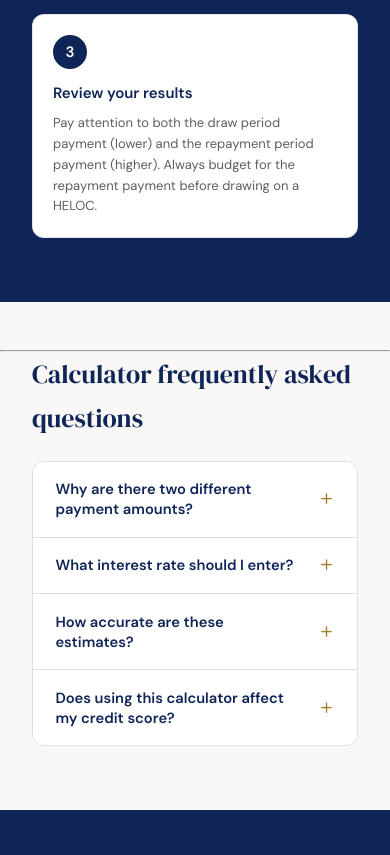
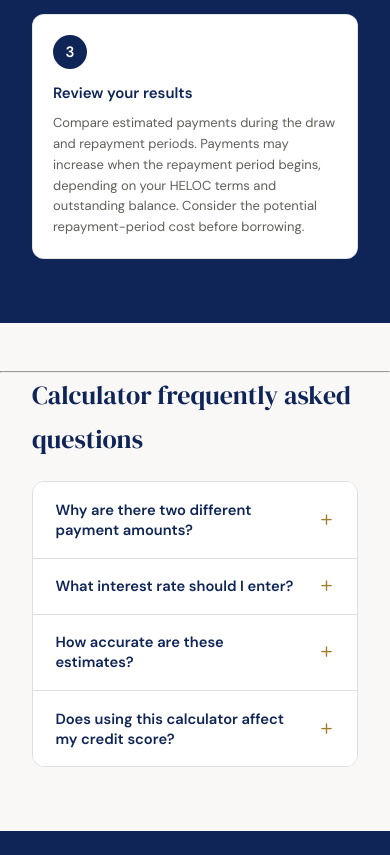
Before and after one commit to onelukey/myhelocrates-site, a plain HTML site: page heloc-calculator/index.html in a window 390 px wide. Shown: the part 2211-3066 px from the top of the page. Drawn offline with Linux system fonts and the light colour scheme.

Commit message:
MHR-003I.36B.8B.1: Clarify HELOC repayment wording
Clarify draw-period and repayment-period payment guidance. Remove repetitive wording and avoid implying that repayment payments always increase. Verified on desktop and mobile.

```diff
--- a/heloc-calculator/index.html
+++ b/heloc-calculator/index.html
@@ -220,7 +220,7 @@
       <div class="how-card">
         <div class="how-num">3</div>
         <h3>Review your results</h3>
-        <p>Pay attention to both the draw period payment (lower) and the repayment period payment (higher). Always budget for the repayment payment before drawing on a HELOC.</p>
+        <p>Compare estimated payments during the draw and repayment periods. Payments may increase when the repayment period begins, depending on your HELOC terms and outstanding balance. Consider the potential repayment-period cost before borrowing.</p>
       </div>
     </div>
   </section>
```
